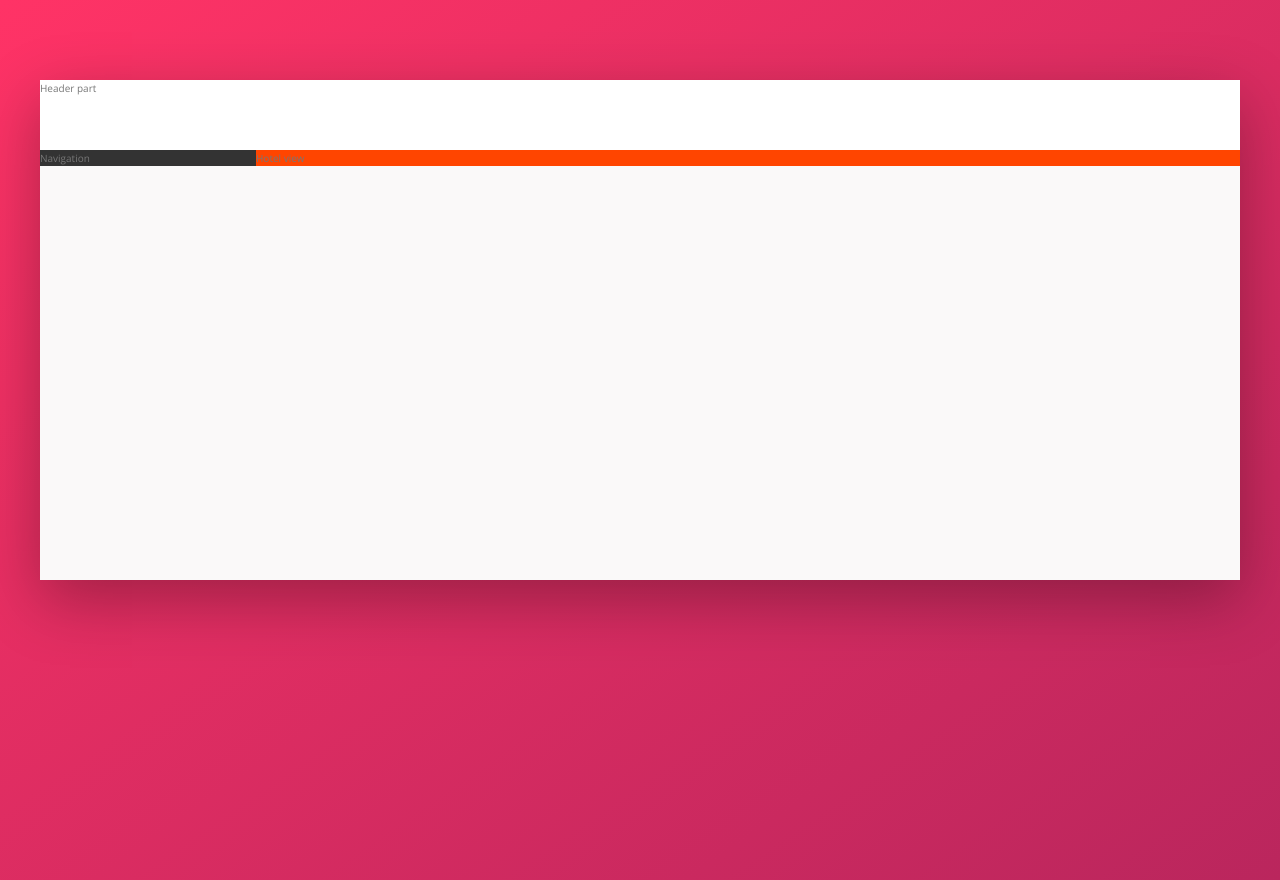
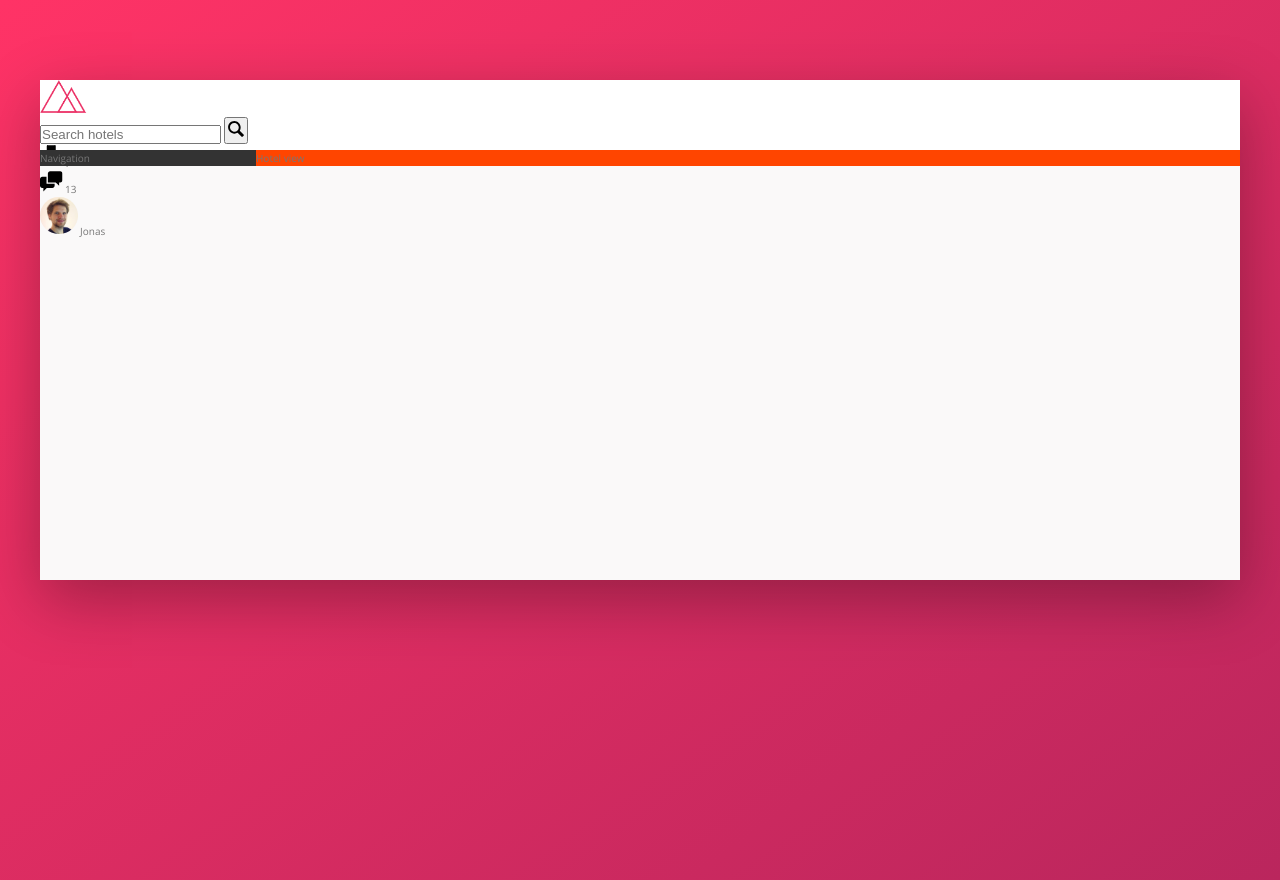
Before and after one commit to SeverinDenys/Trillo-Project-learning-flexbox-, a plain HTML site: page index.html in a window 1280 px wide. Drawn offline with nearby package versions, Linux system fonts and the light colour scheme.

Commit message:
Building the Header part1

```diff
--- a/css/style.css
+++ b/css/style.css
@@ -57,3 +57,18 @@ body {
   background-color: #fff;
   background-color: orangered;
   flex: 1; }
+
+.logo {
+  height: 3.25rem; }
+
+.search__icon {
+  height: 2rem;
+  width: 2rem; }
+
+.user-nav__icon {
+  height: 2.25rem;
+  width: 2.25rem; }
+
+.user-nav__user-photo {
+  height: 3.75rem;
+  border-radius: 50%; }
--- a/index.html
+++ b/index.html
@@ -15,7 +15,44 @@
   </head>
   <body>
     <div class="container">
-      <header class="header">Header part</header>
+      <header class="header">
+        <img src="img/logo.png" alt="logo" class="logo" />
+        <form action="#" class="search">
+          <input
+            type="text"
+            class="search__input"
+            placeholder="Search hotels"
+          />
+          <button class="search__button">
+            <svg class="search__icon">
+              <use xlink:href="img/sprite.svg#icon-magnifying-glass"></use>
+            </svg>
+          </button>
+        </form>
+
+        <nav class="user-nav">
+          <div class="user-nav__icon-box">
+            <svg class="user-nav__icon">
+              <use xlink:href="img/sprite.svg#icon-bookmark"></use>
+            </svg>
+            <span class="user-nav__notification">7</span>
+          </div>
+          <div class="user-nav__icon-box">
+            <svg class="user-nav__icon">
+              <use xlink:href="img/sprite.svg#icon-chat"></use>
+            </svg>
+            <span class="user-nav__notification">13</span>
+          </div>
+          <div class="user-nav__user">
+            <img
+              src="img/user.jpg"
+              alt="User photo"
+              class="user-nav__user-photo"
+            />
+            <span class="user-nav__user-name"> Jonas </span>
+          </div>
+        </nav>
+      </header>
       <div class="content">
         <nav class="sidebar">Navigation</nav>
         <main class="hotel-view">Hotel view</main>
```
Also changed, not shown: SVG/aircraft-take-off.svg (added), SVG/bookmark.svg (added), SVG/chat.svg (added), SVG/chevron-thin-right.svg (added), SVG/home.svg (added), SVG/key.svg (added), SVG/location-pin.svg (added), SVG/magnifying-glass.svg (added), SVG/map.svg (added), SVG/star.svg (added), sprite.svg (added).
